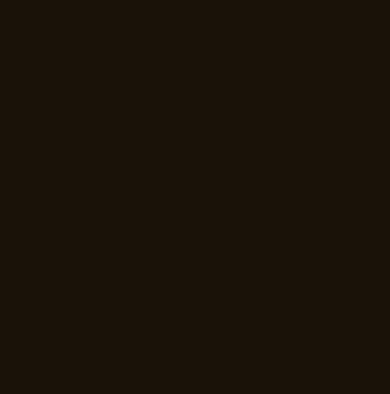
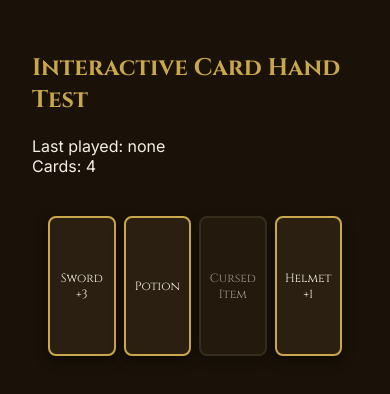
Before and after one commit to ssmhn/munchkin_online, a React (Vite) app in the folder packages/client/: page /test-card-hand in a window 390 px wide. Before the commit this address had no page. Shown: the top 394 px of the page. Built offline with nearby package versions, Linux system fonts and the light colour scheme.

Commit message:
feat(client): add interactive card hand with hover, play and shake
GSAP hover lift, fly-to-table play animation with re-layout, shake +
red flash for forbidden cards. Touch support for mobile.
5 Playwright E2E tests.

Co-Authored-By: Claude Opus 4.6 <noreply@anthropic.com>

```diff
--- /dev/null
+++ b/packages/client/src/components/InteractiveCardHand.tsx
@@ -0,0 +1,117 @@
+import React, { useRef, useCallback } from 'react';
+import gsap from 'gsap';
+
+interface CardInfo {
+  id: string;
+  label: string;
+  playable: boolean;
+}
+
+interface Props {
+  cards: CardInfo[];
+  onPlayCard: (cardId: string) => void;
+  'data-testid'?: string;
+}
+
+export function InteractiveCardHand({ cards, onPlayCard, ...rest }: Props) {
+  const containerRef = useRef<HTMLDivElement>(null);
+
+  const handleMouseEnter = useCallback((e: React.MouseEvent<HTMLDivElement>) => {
+    gsap.to(e.currentTarget, { y: -20, scale: 1.1, duration: 0.2, ease: 'power2.out', zIndex: 10 });
+  }, []);
+
+  const handleMouseLeave = useCallback((e: React.MouseEvent<HTMLDivElement>) => {
+    gsap.to(e.currentTarget, { y: 0, scale: 1, duration: 0.2, ease: 'power2.out', zIndex: 1 });
+  }, []);
+
+  const handleClick = useCallback((card: CardInfo, el: HTMLDivElement) => {
+    if (!card.playable) {
+      // Shake + red flash for forbidden card
+      const tl = gsap.timeline();
+      tl.to(el, { x: [0, -5, 5, -5, 0], duration: 0.3, ease: 'none' });
+      tl.to(el, { borderColor: 'var(--color-danger, #dc2626)', duration: 0.1 }, 0);
+      tl.to(el, { borderColor: 'var(--color-border, #4a3f2a)', duration: 0.3 }, 0.2);
+      return;
+    }
+
+    // Play card: fly to center then fade out
+    const container = containerRef.current;
+    if (!container) return;
+
+    const containerRect = container.getBoundingClientRect();
+    const cardRect = el.getBoundingClientRect();
+    const targetX = containerRect.width / 2 - cardRect.width / 2 - (cardRect.left - containerRect.left);
+    const targetY = -containerRect.height - 50;
+
+    const tl = gsap.timeline({
+      onComplete: () => {
+        onPlayCard(card.id);
+        // Re-layout remaining cards
+        if (container) {
+          const remaining = container.querySelectorAll<HTMLDivElement>('[data-hand-card]');
+          gsap.to(remaining, { x: 0, stagger: 0.05, duration: 0.3, ease: 'power2.out' });
+        }
+      },
+    });
+
+    tl.to(el, {
+      x: targetX,
+      y: targetY,
+      rotation: 15,
+      scale: 0.8,
+      duration: 0.4,
+      ease: 'power2.in',
+    });
+    tl.to(el, { opacity: 0, duration: 0.2, ease: 'power2.in' });
+  }, [onPlayCard]);
+
+  return (
+    <div
+      ref={containerRef}
+      data-testid={rest['data-testid'] ?? 'interactive-hand'}
+      style={{
+        display: 'flex',
+        gap: '8px',
+        justifyContent: 'center',
+        padding: '16px',
+        position: 'relative',
+      }}
+    >
+      {cards.map((card) => (
+        <div
+          key={card.id}
+          data-hand-card={card.id}
+          data-testid={`hand-card-${card.id}`}
+          data-playable={card.playable ? 'true' : 'false'}
+          onMouseEnter={handleMouseEnter}
+          onMouseLeave={handleMouseLeave}
+          onTouchStart={(e) => handleMouseEnter(e as unknown as React.MouseEvent<HTMLDivElement>)}
+          onTouchEnd={(e) => handleMouseLeave(e as unknown as React.MouseEvent<HTMLDivElement>)}
+          onClick={(e) => handleClick(card, e.currentTarget)}
+          style={{
+            width: '100px',
+            height: '140px',
+            background: 'var(--color-surface, #2a1f10)',
+            border: `2px solid ${card.playable ? 'var(--color-gold, #c9a84c)' : 'var(--color-border, #4a3f2a)'}`,
+            borderRadius: 'var(--radius-md, 8px)',
+            display: 'flex',
+            alignItems: 'center',
+            justifyContent: 'center',
+            color: 'var(--color-text, #fff)',
+            fontFamily: 'var(--font-fantasy, serif)',
+            fontSize: '12px',
+            cursor: card.playable ? 'pointer' : 'not-allowed',
+            boxShadow: 'var(--shadow-card)',
+            position: 'relative',
+            zIndex: 1,
+            padding: '8px',
+            textAlign: 'center',
+            opacity: card.playable ? 1 : 0.6,
+          }}
+        >
+          {card.label}
+        </div>
+      ))}
+    </div>
+  );
+}
--- a/packages/client/src/main.tsx
+++ b/packages/client/src/main.tsx
@@ -13,6 +13,7 @@ import { TestNegotiationPage } from './pages/TestNegotiationPage';
 import { TestCardDrawPage } from './pages/TestCardDrawPage';
 import { TestDoorKickPage } from './pages/TestDoorKickPage';
 import { TestCombatResultPage } from './pages/TestCombatResultPage';
+import { TestCardHandPage } from './pages/TestCardHandPage';
 
 ReactDOM.createRoot(document.getElementById('root')!).render(
   <React.StrictMode>
@@ -29,6 +30,7 @@ ReactDOM.createRoot(document.getElementById('root')!).render(
         <Route path="/test-card-draw" element={<TestCardDrawPage />} />
         <Route path="/test-door-kick" element={<TestDoorKickPage />} />
         <Route path="/test-combat-result" element={<TestCombatResultPage />} />
+        <Route path="/test-card-hand" element={<TestCardHandPage />} />
       </Routes>
     </BrowserRouter>
   </React.StrictMode>
--- /dev/null
+++ b/packages/client/src/pages/TestCardHandPage.tsx
@@ -0,0 +1,34 @@
+import React, { useState } from 'react';
+import { InteractiveCardHand } from '../components/InteractiveCardHand';
+
+const initialCards = [
+  { id: 'sword', label: 'Sword +3', playable: true },
+  { id: 'potion', label: 'Potion', playable: true },
+  { id: 'cursed', label: 'Cursed Item', playable: false },
+  { id: 'helmet', label: 'Helmet +1', playable: true },
+];
+
+export function TestCardHandPage() {
+  const [cards, setCards] = useState(initialCards);
+  const [lastPlayed, setLastPlayed] = useState('none');
+
+  const handlePlayCard = (cardId: string) => {
+    setLastPlayed(cardId);
+    setCards((prev) => prev.filter((c) => c.id !== cardId));
+  };
+
+  return (
+    <div style={{ padding: '32px' }}>
+      <h2 style={{ color: 'var(--color-gold, #c9a84c)', fontFamily: 'var(--font-fantasy, serif)' }}>
+        Interactive Card Hand Test
+      </h2>
+
+      <div data-testid="last-played">Last played: {lastPlayed}</div>
+      <div data-testid="hand-count">Cards: {cards.length}</div>
+
+      <div style={{ marginTop: '24px' }}>
+        <InteractiveCardHand cards={cards} onPlayCard={handlePlayCard} />
+      </div>
+    </div>
+  );
+}
```
Also changed, not shown: 3 other files (tests, documents, lock files or other folders).
